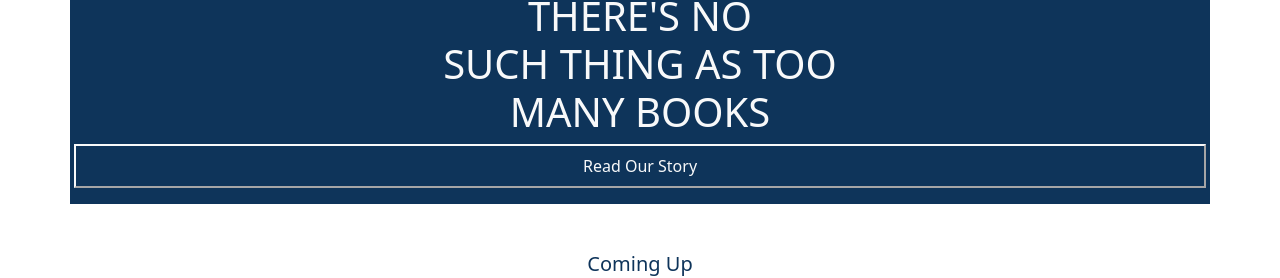
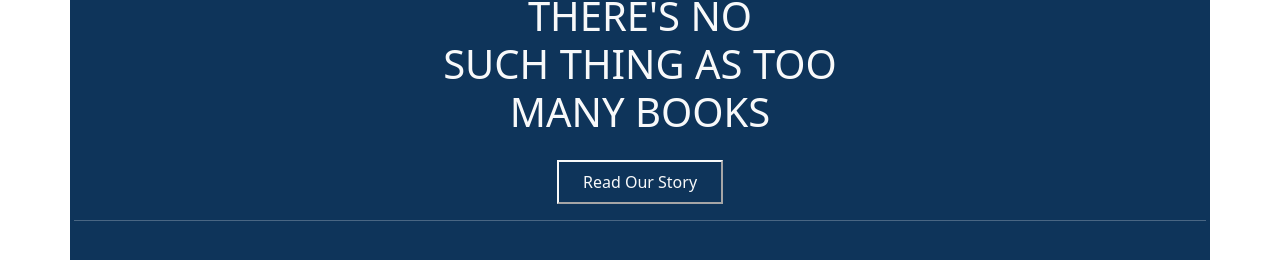
Before and after one commit to progressitech/globis-bookstore, a React (Create React App) app in the folder frontend/: page / in a window 1280 px wide. Shown: the part 1524-1802 px from the top of the page. Built offline with nearby package versions, Linux system fonts and the light colour scheme.

Commit message:
fixed button placement and size in Books Container on the homepage

```diff
--- a/frontend/src/ui/App.css
+++ b/frontend/src/ui/App.css
@@ -28,6 +28,10 @@
   background-color: var(--primary-color);
   color: var(--secondary-color);
   transition-duration: 750ms;
+}
+
+hr {
+  width: 2 rem;
 }
 
 .navbuttons {
@@ -82,6 +86,12 @@
   height: auto;
 }
 
+.rsvp-button {
+  border-color: rgb(14, 52, 90)!important;
+  color: rgb(14, 52, 90)!important;
+
+}
+
 .link-unstyled,
 .link-unstyled:link,
 .link-unstyled:hover {
--- a/frontend/src/ui/Home.js
+++ b/frontend/src/ui/Home.js
@@ -38,9 +38,11 @@ export function Home() {
               THERE'S NO <br />
               SUCH THING AS TOO <br /> MANY BOOKS
             </h1>
-            <button className="border-light text-light bg-transparent px-4 py-2">
+            <button className="book-container-btn border-light text-light bg-transparent px-4 py-2 my-3 mx-auto">
               Read Our Story
             </button>
+            <hr />
+            <br />
           </Row>
       </Container>
       <Container className="my-5">
```
